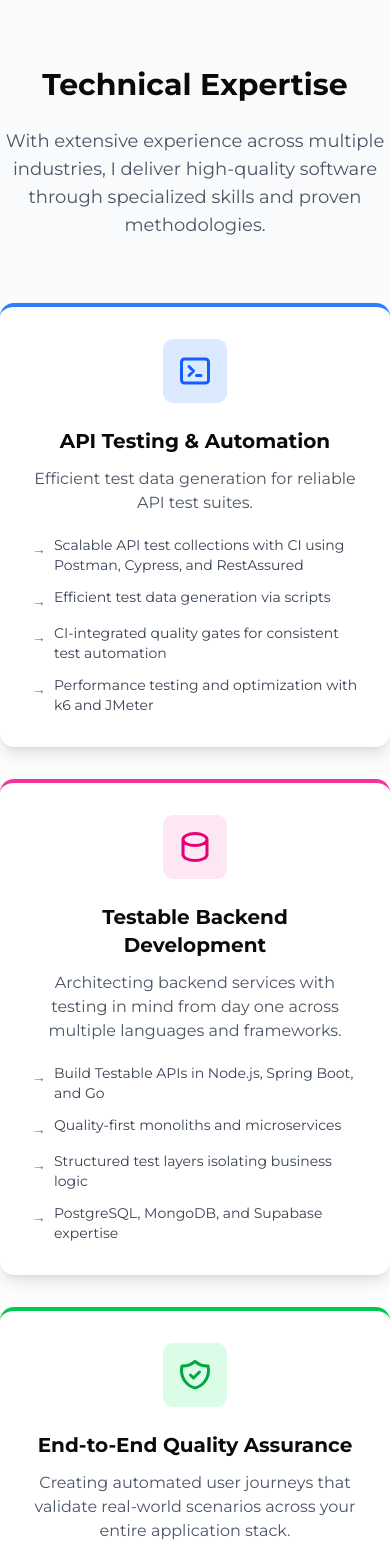
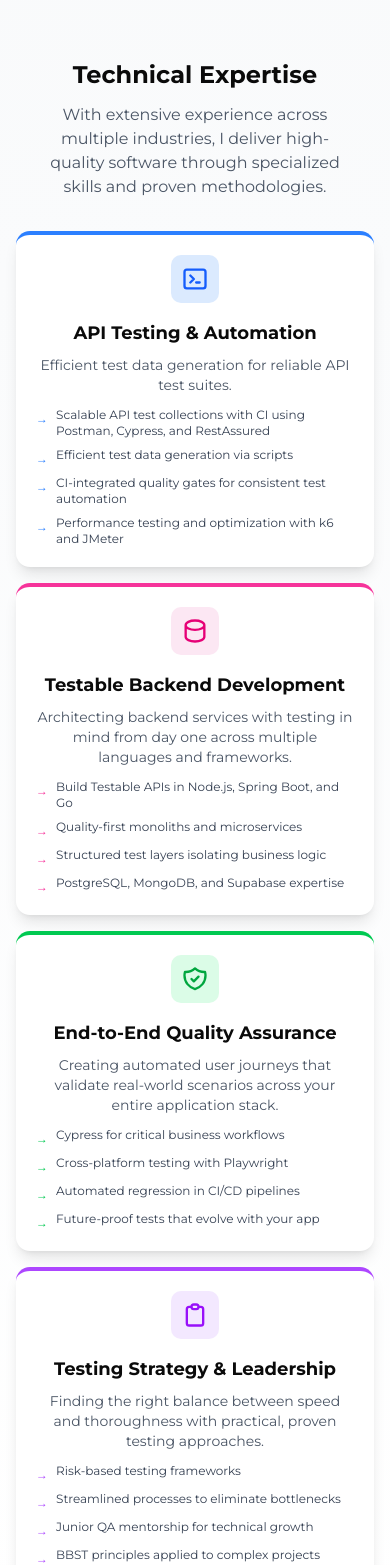
Before and after one commit to ovansa/ovansa_personal_blog, a Next.js app: page / in a window 390 px wide. Shown: the part 1240-2805 px from the top of the page. Built offline with nearby package versions, Linux system fonts and the light colour scheme.

Commit message:
chore: Make home page expertise section responsive

```diff
--- a/app/blogpost/[slug]/page.tsx
+++ b/app/blogpost/[slug]/page.tsx
@@ -188,12 +188,12 @@ export default async function BlogPost(props: Props) {
       : DateTime.now();
 
     return (
-      <div className='bg-gray-50 dark:bg-gray-900 min-h-screen pb-16'>
+      <div className='bg-gray-50 dark:bg-gray-900 min-h-screen pb-8 md:pb-16'>
         {/* Header banner */}
         <div className='w-full bg-white dark:bg-gray-800 shadow-sm'>
-          <MaxWidthWrapper>
-            <div className='py-12 flex flex-col md:flex-row md:items-center md:justify-between gap-8'>
-              <div className='md:w-3/5 space-y-4'>
+          <MaxWidthWrapper className='px-4 sm:px-6 md:px-8'>
+            <div className='py-6 md:py-12 flex flex-col md:flex-row md:items-center md:justify-between gap-6 md:gap-8'>
+              <div className='w-full md:w-3/5 space-y-3 md:space-y-4'>
                 <div className='flex gap-2 flex-wrap'>
                   {data.categories?.map((category: string) => (
                     <span
@@ -205,12 +205,12 @@ export default async function BlogPost(props: Props) {
                   ))}
                 </div>
 
-                <h1 className='text-3xl md:text-4xl lg:text-5xl font-bold tracking-tight mt-0'>
+                <h1 className='text-2xl sm:text-3xl md:text-4xl lg:text-5xl font-bold tracking-tight mt-0'>
                   {data.title}
                 </h1>
 
                 {data.description && (
-                  <p className='text-lg text-gray-600 dark:text-gray-300 leading-relaxed'>
+                  <p className='text-base md:text-lg text-gray-600 dark:text-gray-300 leading-relaxed'>
                     {data.description}
                   </p>
                 )}
@@ -226,13 +226,13 @@ export default async function BlogPost(props: Props) {
                 </div>
               </div>
 
-              <div className='md:w-2/5 flex justify-center md:justify-end'>
-                <div className='relative w-full max-w-sm aspect-square rounded-xl overflow-hidden shadow-lg'>
+              <div className='w-full md:w-2/5 flex justify-center md:justify-end mt-6 md:mt-0'>
+                <div className='relative w-full max-w-xs sm:max-w-sm aspect-square rounded-xl overflow-hidden shadow-lg'>
                   <Image
                     src={headerImage}
                     alt={data.title || 'Blog post header image'}
                     fill
-                    sizes='(max-width: 768px) 100vw, 384px'
+                    sizes='(max-width: 640px) 100vw, (max-width: 768px) 384px, 384px'
                     priority
                     className='object-cover hover:scale-105 transition-transform duration-500'
                   />
@@ -243,17 +243,18 @@ export default async function BlogPost(props: Props) {
         </div>
 
         {/* Content section */}
-        <MaxWidthWrapper className='mt-12'>
-          <div className='flex flex-col lg:flex-row gap-16'>
-            <article className='lg:w-3/4 w-full prose dark:prose-invert max-w-none prose-headings:scroll-mt-20'>
-              <div className='bg-white dark:bg-gray-800 rounded-xl shadow-sm p-8'>
+        <MaxWidthWrapper className='mt-6 md:mt-12 px-4 sm:px-6 md:px-8'>
+          <div className='flex flex-col lg:flex-row gap-8 lg:gap-16'>
+            <article className='w-full lg:w-3/4 prose dark:prose-invert max-w-none prose-headings:scroll-mt-20 prose-img:rounded-xl'>
+              <div className='bg-white dark:bg-gray-800 rounded-xl shadow-sm p-4 sm:p-6 md:p-8'>
                 <div dangerouslySetInnerHTML={{ __html: htmlContent }} />
               </div>
             </article>
 
-            <aside className='lg:w-1/4 w-full'>
+            {/* Table of Contents - Hidden on mobile, shown on larger screens */}
+            <aside className='hidden lg:block lg:w-1/4 w-full'>
               <div className='sticky top-24'>
-                <div className='bg-white dark:bg-gray-800 rounded-xl shadow-sm p-6'>
+                <div className='bg-white dark:bg-gray-800 rounded-xl shadow-sm p-4 md:p-6'>
                   <h3 className='text-lg font-semibold mb-4'>On This Page</h3>
                   <OnThisPage
                     className='text-sm'
@@ -262,6 +263,21 @@ export default async function BlogPost(props: Props) {
                 </div>
               </div>
             </aside>
+
+            {/* Mobile Table of Contents (Collapsible) */}
+            <div className='lg:hidden w-full mb-6'>
+              <details className='bg-white dark:bg-gray-800 rounded-xl shadow-sm p-4'>
+                <summary className='text-lg font-semibold cursor-pointer'>
+                  On This Page
+                </summary>
+                <div className='mt-4'>
+                  <OnThisPage
+                    className='text-sm'
+                    htmlContent={htmlContent}
+                  />
+                </div>
+              </details>
+            </div>
           </div>
         </MaxWidthWrapper>
       </div>
@@ -269,7 +285,7 @@ export default async function BlogPost(props: Props) {
   } catch (error) {
     console.error('Error processing markdown file:', error);
     return (
-      <div className='min-h-screen flex items-center justify-center'>
+      <div className='min-h-screen flex items-center justify-center px-4'>
         <div className='text-center'>
           <h1 className='text-2xl font-bold text-red-600 mb-4'>
             404 - Article Not Found
--- a/app/page.tsx
+++ b/app/page.tsx
@@ -170,31 +170,30 @@ export default function Home() {
             </div>
           </MaxWidthWrapper>
         </section>
-
         {/* Expertise Section */}
         <section
-          className='py-10 bg-gradient-to-b from-gray-50 to-white dark:from-gray-900 dark:to-gray-800'
+          className='py-8 sm:py-10 md:py-16 bg-gradient-to-b from-gray-50 to-white dark:from-gray-900 dark:to-gray-800'
           id='expertise'
         >
           <MaxWidthWrapper>
-            <div className='text-center mb-16'>
-              <h2 className='text-3xl md:text-5xl font-bold mb-6'>
+            <div className='text-center mb-8 sm:mb-12 md:mb-16 px-4'>
+              <h2 className='text-2xl sm:text-3xl md:text-4xl lg:text-5xl font-bold mb-3 sm:mb-4 md:mb-6'>
                 Technical Expertise
               </h2>
-              <p className='text-lg text-gray-600 dark:text-gray-300 max-w-3xl mx-auto'>
+              <p className='text-base sm:text-lg text-gray-600 dark:text-gray-300 max-w-xs sm:max-w-xl md:max-w-2xl lg:max-w-3xl mx-auto'>
                 With extensive experience across multiple industries, I deliver
                 high-quality software through specialized skills and proven
                 methodologies.
               </p>
             </div>
 
-            <div className='grid grid-cols-1 md:grid-cols-2 lg:grid-cols-4 gap-8'>
+            <div className='grid grid-cols-1 sm:grid-cols-2 lg:grid-cols-4 gap-4 sm:gap-6 md:gap-8 px-4 sm:px-6'>
               {/* API Testing */}
-              <div className='bg-white dark:bg-gray-800 p-8 rounded-xl shadow-lg hover:shadow-xl transition-all duration-300 transform hover:-translate-y-1 border-t-4 border-blue-500'>
-                <div className='h-16 w-16 rounded-lg bg-blue-100 dark:bg-blue-900/30 flex items-center justify-center mb-6 mx-auto'>
+              <div className='bg-white dark:bg-gray-800 p-5 sm:p-6 md:p-8 rounded-xl shadow-lg hover:shadow-xl transition-all duration-300 transform hover:-translate-y-1 border-t-4 border-blue-500'>
+                <div className='h-12 w-12 sm:h-14 sm:w-14 md:h-16 md:w-16 rounded-lg bg-blue-100 dark:bg-blue-900/30 flex items-center justify-center mb-4 sm:mb-6 mx-auto'>
                   <svg
                     xmlns='http://www.w3.org/2000/svg'
-                    className='h-9 w-9 text-blue-600 dark:text-blue-400'
+                    className='h-7 w-7 sm:h-8 sm:w-8 md:h-9 md:w-9 text-blue-600 dark:text-blue-400'
                     fill='none'
                     viewBox='0 0 24 24'
                     stroke='currentColor'
@@ -207,13 +206,13 @@ export default function Home() {
                     />
                   </svg>
                 </div>
-                <h3 className='text-xl font-bold mb-3 text-center'>
+                <h3 className='text-lg sm:text-xl font-bold mb-2 sm:mb-3 text-center'>
                   API Testing & Automation
                 </h3>
-                <p className='text-gray-600 dark:text-gray-400 mb-5 text-center'>
+                <p className='text-sm sm:text-base text-gray-600 dark:text-gray-400 mb-3 sm:mb-5 text-center'>
                   Efficient test data generation for reliable API test suites.
                 </p>
-                <ul className='text-sm text-gray-700 dark:text-gray-300 space-y-3'>
+                <ul className='text-xs sm:text-sm text-gray-700 dark:text-gray-300 space-y-2 sm:space-y-3'>
                   <li className='flex items-start'>
                     <span className='text-blue-500 dark:text-blue-400 mr-2 mt-1 flex-shrink-0'>
                       →
@@ -249,11 +248,11 @@ export default function Home() {
               </div>
 
               {/* Backend Development */}
-              <div className='bg-white dark:bg-gray-800 p-8 rounded-xl shadow-lg hover:shadow-xl transition-all duration-300 transform hover:-translate-y-1 border-t-4 border-pink-500'>
-                <div className='h-16 w-16 rounded-lg bg-pink-100 dark:bg-pink-900/30 flex items-center justify-center mb-6 mx-auto'>
+              <div className='bg-white dark:bg-gray-800 p-5 sm:p-6 md:p-8 rounded-xl shadow-lg hover:shadow-xl transition-all duration-300 transform hover:-translate-y-1 border-t-4 border-pink-500'>
+                <div className='h-12 w-12 sm:h-14 sm:w-14 md:h-16 md:w-16 rounded-lg bg-pink-100 dark:bg-pink-900/30 flex items-center justify-center mb-4 sm:mb-6 mx-auto'>
                   <svg
                     xmlns='http://www.w3.org/2000/svg'
-                    className='h-9 w-9 text-pink-600 dark:text-pink-400'
+                    className='h-7 w-7 sm:h-8 sm:w-8 md:h-9 md:w-9 text-pink-600 dark:text-pink-400'
                     fill='none'
                     viewBox='0 0 24 24'
                     stroke='currentColor'
@@ -266,14 +265,14 @@ export default function Home() {
                     />
                   </svg>
                 </div>
-                <h3 className='text-xl font-bold mb-3 text-center'>
+                <h3 className='text-lg sm:text-xl font-bold mb-2 sm:mb-3 text-center'>
                   Testable Backend Development
                 </h3>
-                <p className='text-gray-600 dark:text-gray-400 mb-5 text-center'>
+                <p className='text-sm sm:text-base text-gray-600 dark:text-gray-400 mb-3 sm:mb-5 text-center'>
                   Architecting backend services with testing in mind from day
                   one across multiple languages and frameworks.
                 </p>
-                <ul className='text-sm text-gray-700 dark:text-gray-300 space-y-3'>
+                <ul className='text-xs sm:text-sm text-gray-700 dark:text-gray-300 space-y-2 sm:space-y-3'>
                   <li className='flex items-start'>
                     <span className='text-pink-500 dark:text-pink-400 mr-2 mt-1 flex-shrink-0'>
                       →
@@ -304,11 +303,11 @@ export default function Home() {
               </div>
 
               {/* End-to-End Quality Assurance */}
-              <div className='bg-white dark:bg-gray-800 p-8 rounded-xl shadow-lg hover:shadow-xl transition-all duration-300 transform hover:-translate-y-1 border-t-4 border-green-500'>
-                <div className='h-16 w-16 rounded-lg bg-green-100 dark:bg-green-900/30 flex items-center justify-center mb-6 mx-auto'>
+              <div className='bg-white dark:bg-gray-800 p-5 sm:p-6 md:p-8 rounded-xl shadow-lg hover:shadow-xl transition-all duration-300 transform hover:-translate-y-1 border-t-4 border-green-500'>
+                <div className='h-12 w-12 sm:h-14 sm:w-14 md:h-16 md:w-16 rounded-lg bg-green-100 dark:bg-green-900/30 flex items-center justify-center mb-4 sm:mb-6 mx-auto'>
                   <svg
                     xmlns='http://www.w3.org/2000/svg'
-                    className='h-9 w-9 text-green-600 dark:text-green-400'
+                    className='h-7 w-7 sm:h-8 sm:w-8 md:h-9 md:w-9 text-green-600 dark:text-green-400'
                     fill='none'
                     viewBox='0 0 24 24'
                     stroke='currentColor'
@@ -321,14 +320,14 @@ export default function Home() {
                     />
                   </svg>
                 </div>
-                <h3 className='text-xl font-bold mb-3 text-center'>
+                <h3 className='text-lg sm:text-xl font-bold mb-2 sm:mb-3 text-center'>
                   End-to-End Quality Assurance
                 </h3>
-                <p className='text-gray-600 dark:text-gray-400 mb-5 text-center'>
+                <p className='text-sm sm:text-base text-gray-600 dark:text-gray-400 mb-3 sm:mb-5 text-center'>
                   Creating automated user journeys that validate real-world
                   scenarios across your entire application stack.
                 </p>
-                <ul className='text-sm text-gray-700 dark:text-gray-300 space-y-3'>
+                <ul className='text-xs sm:text-sm text-gray-700 dark:text-gray-300 space-y-2 sm:space-y-3'>
                   <li className='flex items-start'>
                     <span className='text-green-500 dark:text-green-400 mr-2 mt-1 flex-shrink-0'>
                       →
@@ -357,11 +356,11 @@ export default function Home() {
               </div>
 
               {/* Testing Strategy */}
-              <div className='bg-white dark:bg-gray-800 p-8 rounded-xl shadow-lg hover:shadow-xl transition-all duration-300 transform hover:-translate-y-1 border-t-4 border-purple-500'>
-                <div className='h-16 w-16 rounded-lg bg-purple-100 dark:bg-purple-900/30 flex items-center justify-center mb-6 mx-auto'>
+              <div className='bg-white dark:bg-gray-800 p-5 sm:p-6 md:p-8 rounded-xl shadow-lg hover:shadow-xl transition-all duration-300 transform hover:-translate-y-1 border-t-4 border-purple-500'>
+                <div className='h-12 w-12 sm:h-14 sm:w-14 md:h-16 md:w-16 rounded-lg bg-purple-100 dark:bg-purple-900/30 flex items-center justify-center mb-4 sm:mb-6 mx-auto'>
                   <svg
                     xmlns='http://www.w3.org/2000/svg'
-                    className='h-9 w-9 text-purple-600 dark:text-purple-400'
+                    className='h-7 w-7 sm:h-8 sm:w-8 md:h-9 md:w-9 text-purple-600 dark:text-purple-400'
                     fill='none'
                     viewBox='0 0 24 24'
                     stroke='currentColor'
@@ -374,14 +373,14 @@ export default function Home() {
                     />
                   </svg>
                 </div>
-                <h3 className='text-xl font-bold mb-3 text-center'>
+                <h3 className='text-lg sm:text-xl font-bold mb-2 sm:mb-3 text-center'>
                   Testing Strategy & Leadership
                 </h3>
-                <p className='text-gray-600 dark:text-gray-400 mb-5 text-center'>
+                <p className='text-sm sm:text-base text-gray-600 dark:text-gray-400 mb-3 sm:mb-5 text-center'>
                   Finding the right balance between speed and thoroughness with
                   practical, proven testing approaches.
                 </p>
-                <ul className='text-sm text-gray-700 dark:text-gray-300 space-y-3'>
+                <ul className='text-xs sm:text-sm text-gray-700 dark:text-gray-300 space-y-2 sm:space-y-3'>
                   <li className='flex items-start'>
                     <span className='text-purple-500 dark:text-purple-400 mr-2 mt-1 flex-shrink-0'>
                       →
```
Also changed, not shown: 1 other file (tests, documents, lock files or other folders).
